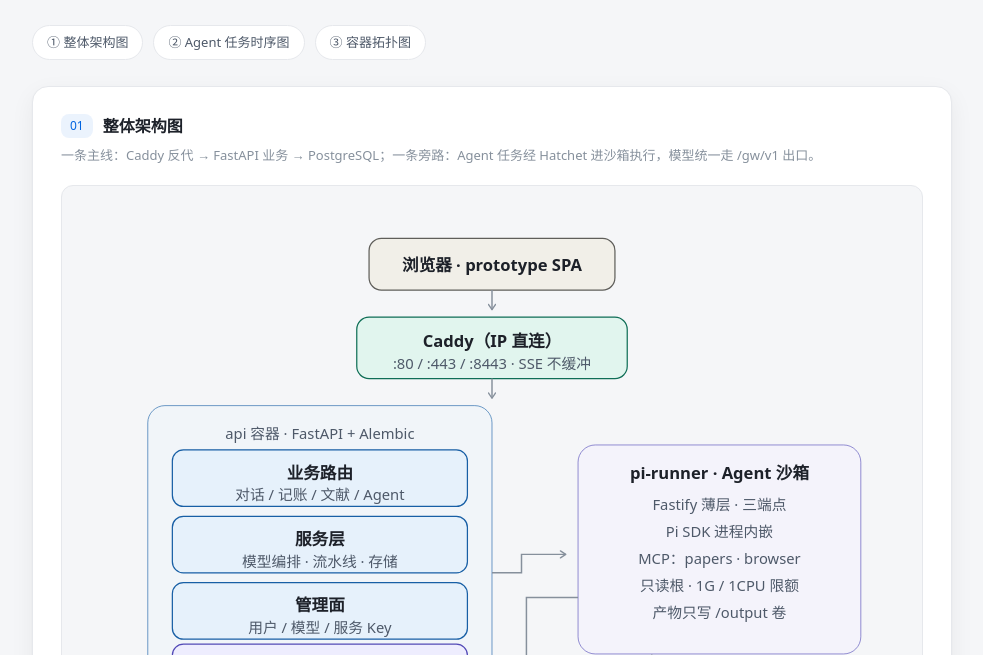
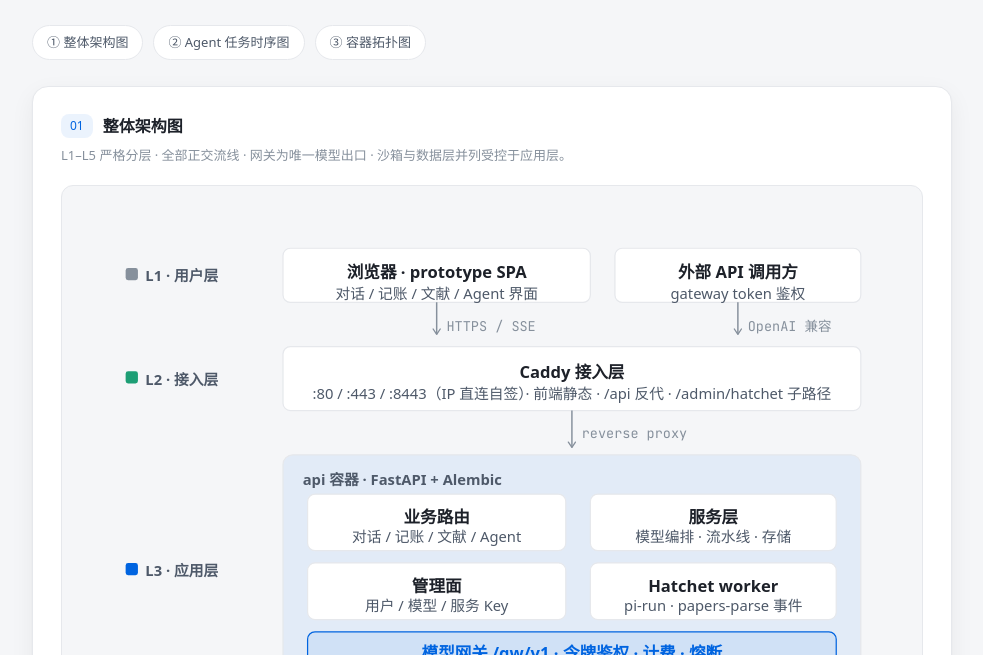
Before and after one commit to XiaoPang-Huang/lumencafe, a plain HTML site: page docs/架构总览-v1.html in a window 1280 px wide. Shown: the part 145-800 px from the top of the page, without its empty margins (148-1131 px from the left). Drawn offline with Linux system fonts and the light colour scheme; a script that the page names is missing.

Commit message:
docs: 架构图改为正式分层风格（L1-L5 正交流线，科研配色）

```diff
--- a/docs/架构总览-v1.html
+++ b/docs/架构总览-v1.html
@@ -36,6 +36,12 @@
 .fig svg .leader{stroke:var(--text-3);stroke-width:.9;fill:none;opacity:.65;stroke-dasharray:4 3}
 .fig svg .node rect{stroke-width:1}
 .fig svg .node{cursor:default}
+.fig svg rect.frame{fill:var(--brand-soft);stroke:var(--border);stroke-width:1}
+.fig svg .nd rect{fill:var(--card);stroke:var(--border);stroke-width:1}
+.fig svg .gwnode rect{fill:var(--brand-soft);stroke:var(--brand);stroke-width:1}
+.fig svg .gwnode text.th{fill:var(--brand)}
+.fig svg text.ly{fill:var(--text-2);font-size:12px;font-weight:600}
+.fig svg text.mono{fill:var(--text-3);font-size:11px;font-family:"JetBrains Mono Local",Consolas,monospace}
 .fig svg .c-blue rect{fill:#E6F1FB;stroke:#185FA5}
 .fig svg .c-teal rect{fill:#E1F5EE;stroke:#0F6E56}
 .fig svg .c-purple rect{fill:#EEEDFE;stroke:#534AB7}
@@ -108,85 +114,108 @@ code{font-family:"JetBrains Mono Local",Consolas,monospace;font-size:.92em;
 <!-- ============ ① 整体架构图 ============ -->
 <section class="card" id="arch">
   <h2><span class="no">01</span>整体架构图</h2>
-  <div class="sub">一条主线：Caddy 反代 → FastAPI 业务 → PostgreSQL；一条旁路：Agent 任务经 Hatchet 进沙箱执行，模型统一走 /gw/v1 出口。</div>
+  <div class="sub">L1–L5 严格分层 · 全部正交流线 · 网关为唯一模型出口 · 沙箱与数据层并列受控于应用层。</div>
   <div class="fig">
   <svg viewBox="0 0 680 600" width="100%" role="img" xmlns="http://www.w3.org/2000/svg">
-    <title>整体架构</title>
-    <desc>客户端经 Caddy 到 FastAPI 应用层，数据落 PostgreSQL；Agent 任务由 Hatchet 编排进 pi-runner 沙箱，模型请求统一经网关出口</desc>
+    <title>整体分层架构</title>
+    <desc>L1 用户层经 L2 Caddy 接入 L3 FastAPI 应用层；应用层向下连接 L4 PostgreSQL 与 pi-runner 沙箱；L5 为备份与外部依赖</desc>
     <defs>
       <marker id="ar1" viewBox="0 0 10 10" refX="8" refY="5" markerWidth="6" markerHeight="6" orient="auto-start-reverse">
         <path d="M2 1L8 5L2 9" fill="none" stroke="context-stroke" stroke-width="1.5" stroke-linecap="round" stroke-linejoin="round"/>
       </marker>
     </defs>
 
-    <g class="node c-gray">
-      <rect x="240" y="28" width="200" height="42" rx="10" stroke-width="0.5"/>
-      <text class="th" x="340" y="49" text-anchor="middle" dominant-baseline="central">浏览器 · prototype SPA</text>
+    <rect x="42" y="52" width="10" height="10" rx="2" fill="#86909C"/>
+    <text class="ly" x="58" y="58" dominant-baseline="central">L1 · 用户层</text>
+    <g class="nd">
+      <rect x="170" y="36" width="250" height="44" rx="6" stroke-width="1"/>
+      <text class="th" x="295" y="55" text-anchor="middle" dominant-baseline="central">浏览器 · prototype SPA</text>
+      <text class="ts" x="295" y="72" text-anchor="middle" dominant-baseline="central">对话 / 记账 / 文献 / Agent 界面</text>
     </g>
-    <path class="arr" d="M340 70 V86" marker-end="url(#ar1)"/>
+    <g class="nd">
+      <rect x="440" y="36" width="200" height="44" rx="6" stroke-width="1"/>
+      <text class="th" x="540" y="55" text-anchor="middle" dominant-baseline="central">外部 API 调用方</text>
+      <text class="ts" x="540" y="72" text-anchor="middle" dominant-baseline="central">gateway token 鉴权</text>
+    </g>
+    <path class="arr" d="M295 80 V106" marker-end="url(#ar1)"/>
+    <path class="arr" d="M540 80 V106" marker-end="url(#ar1)"/>
+    <text class="mono" x="303" y="99" dominant-baseline="central">HTTPS / SSE</text>
+    <text class="mono" x="548" y="99" dominant-baseline="central">OpenAI 兼容</text>
 
-    <g class="node c-teal">
-      <rect x="230" y="92" width="220" height="50" rx="10" stroke-width="0.5"/>
-      <text class="th" x="340" y="111" text-anchor="middle" dominant-baseline="central">Caddy（IP 直连）</text>
-      <text class="ts" x="340" y="129" text-anchor="middle" dominant-baseline="central">:80 / :443 / :8443 · SSE 不缓冲</text>
+    <rect x="42" y="136" width="10" height="10" rx="2" fill="#1D9E75"/>
+    <text class="ly" x="58" y="142" dominant-baseline="central">L2 · 接入层</text>
+    <g class="nd">
+      <rect x="170" y="116" width="470" height="52" rx="6" stroke-width="1"/>
+      <text class="th" x="405" y="136" text-anchor="middle" dominant-baseline="central">Caddy 接入层</text>
+      <text class="ts" x="405" y="154" text-anchor="middle" dominant-baseline="central">:80 / :443 / :8443（IP 直连自签）· 前端静态 · /api 反代 · /admin/hatchet 子路径</text>
     </g>
-    <path class="arr" d="M340 142 V158" marker-end="url(#ar1)"/>
+    <path class="arr" d="M405 168 V198" marker-end="url(#ar1)"/>
+    <text class="mono" x="413" y="186" dominant-baseline="central">reverse proxy</text>
 
-    <rect x="60" y="164" width="280" height="302" rx="14" class="c-blue" fill-opacity="0.3" stroke-width="0.5"/>
-    <text class="ts" x="200" y="186" text-anchor="middle" dominant-baseline="central">api 容器 · FastAPI + Alembic</text>
+    <rect x="42" y="292" width="10" height="10" rx="2" fill="#0064E0"/>
+    <text class="ly" x="58" y="298" dominant-baseline="central">L3 · 应用层</text>
+    <rect x="170" y="204" width="470" height="188" rx="8" class="frame"/>
+    <text class="ly" x="186" y="224" dominant-baseline="central">api 容器 · FastAPI + Alembic</text>
+    <g class="nd">
+      <rect x="190" y="236" width="210" height="46" rx="6" stroke-width="1"/>
+      <text class="th" x="295" y="254" text-anchor="middle" dominant-baseline="central">业务路由</text>
+      <text class="ts" x="295" y="270" text-anchor="middle" dominant-baseline="central">对话 / 记账 / 文献 / Agent</text>
+    </g>
+    <g class="nd">
+      <rect x="420" y="236" width="200" height="46" rx="6" stroke-width="1"/>
+      <text class="th" x="520" y="254" text-anchor="middle" dominant-baseline="central">服务层</text>
+      <text class="ts" x="520" y="270" text-anchor="middle" dominant-baseline="central">模型编排 · 流水线 · 存储</text>
+    </g>
+    <g class="nd">
+      <rect x="190" y="292" width="210" height="46" rx="6" stroke-width="1"/>
+      <text class="th" x="295" y="310" text-anchor="middle" dominant-baseline="central">管理面</text>
+      <text class="ts" x="295" y="326" text-anchor="middle" dominant-baseline="central">用户 / 模型 / 服务 Key</text>
+    </g>
+    <g class="nd">
+      <rect x="420" y="292" width="200" height="46" rx="6" stroke-width="1"/>
+      <text class="th" x="520" y="310" text-anchor="middle" dominant-baseline="central">Hatchet worker</text>
+      <text class="ts" x="520" y="326" text-anchor="middle" dominant-baseline="central">pi-run · papers-parse 事件</text>
+    </g>
+    <g class="gwnode">
+      <rect x="190" y="348" width="430" height="34" rx="6" stroke-width="1"/>
+      <text class="th" x="405" y="365" text-anchor="middle" dominant-baseline="central">模型网关 /gw/v1 · 令牌鉴权 · 计费 · 熔断</text>
+    </g>
+    <path class="arr" d="M280 392 V418" marker-end="url(#ar1)"/>
+    <path class="arr" d="M525 392 V418" marker-end="url(#ar1)"/>
+    <text class="mono" x="288" y="408" dominant-baseline="central">SQL :5432</text>
+    <text class="mono" x="533" y="408" dominant-baseline="central">HTTP :8787</text>
 
-    <g class="node c-blue">
-      <rect x="80" y="200" width="240" height="46" rx="9" stroke-width="0.5"/>
-      <text class="th" x="200" y="218" text-anchor="middle" dominant-baseline="central">业务路由</text>
-      <text class="ts" x="200" y="236" text-anchor="middle" dominant-baseline="central">对话 / 记账 / 文献 / Agent</text>
+    <rect x="42" y="448" width="10" height="10" rx="2" fill="#534AB7"/>
+    <text class="ly" x="58" y="454" dominant-baseline="central">L4 · 数据与沙箱</text>
+    <g class="nd">
+      <rect x="170" y="424" width="220" height="60" rx="6" stroke-width="1"/>
+      <text class="th" x="280" y="444" text-anchor="middle" dominant-baseline="central">PostgreSQL 16</text>
+      <text class="ts" x="280" y="462" text-anchor="middle" dominant-baseline="central">lumencafe 业务库 · hatchet 库</text>
     </g>
-    <g class="node c-blue">
-      <rect x="80" y="254" width="240" height="46" rx="9" stroke-width="0.5"/>
-      <text class="th" x="200" y="272" text-anchor="middle" dominant-baseline="central">服务层</text>
-      <text class="ts" x="200" y="290" text-anchor="middle" dominant-baseline="central">模型编排 · 流水线 · 存储</text>
+    <g class="nd">
+      <rect x="410" y="424" width="230" height="60" rx="6" stroke-width="1"/>
+      <text class="th" x="525" y="444" text-anchor="middle" dominant-baseline="central">pi-runner 沙箱</text>
+      <text class="ts" x="525" y="462" text-anchor="middle" dominant-baseline="central">Pi SDK · Fastify · MCP · 只读根</text>
     </g>
-    <g class="node c-blue">
-      <rect x="80" y="308" width="240" height="46" rx="9" stroke-width="0.5"/>
-      <text class="th" x="200" y="326" text-anchor="middle" dominant-baseline="central">管理面</text>
-      <text class="ts" x="200" y="344" text-anchor="middle" dominant-baseline="central">用户 / 模型 / 服务 Key</text>
+    <path class="arr" d="M280 484 V514" marker-end="url(#ar1)"/>
+    <path class="arr" d="M525 484 V514" marker-end="url(#ar1)"/>
+    <text class="mono" x="288" y="502" dominant-baseline="central">pg_dump 每日</text>
+    <text class="mono" x="533" y="502" dominant-baseline="central">模型出口 → 网关</text>
+
+    <rect x="42" y="538" width="10" height="10" rx="2" fill="#854F0B"/>
+    <text class="ly" x="58" y="544" dominant-baseline="central">L5 · 基础设施</text>
+    <g class="nd">
+      <rect x="170" y="520" width="220" height="48" rx="6" stroke-width="1"/>
+      <text class="th" x="280" y="538" text-anchor="middle" dominant-baseline="central">backup</text>
+      <text class="ts" x="280" y="556" text-anchor="middle" dominant-baseline="central">restic 每日全量增量</text>
     </g>
-    <g class="node c-purple">
-      <rect x="80" y="358" width="240" height="48" rx="9" stroke-width="0.5"/>
-      <text class="ts" x="200" y="376" text-anchor="middle" dominant-baseline="central">Hatchet worker</text>
-      <text class="ts" x="200" y="398" text-anchor="middle" dominant-baseline="central">pi-run · papers-parse 事件任务</text>
-    </g>
-    <g class="node c-amber">
-      <rect x="80" y="416" width="240" height="44" rx="9" stroke-width="0.5"/>
-      <text class="th" x="200" y="432" text-anchor="middle" dominant-baseline="central">模型网关 /gw/v1</text>
-      <text class="ts" x="200" y="450" text-anchor="middle" dominant-baseline="central">令牌鉴权 · 计费 · 熔断</text>
+    <g class="nd">
+      <rect x="410" y="520" width="230" height="48" rx="6" stroke-width="1"/>
+      <text class="th" x="525" y="538" text-anchor="middle" dominant-baseline="central">外部依赖</text>
+      <text class="ts" x="525" y="556" text-anchor="middle" dominant-baseline="central">模型厂商 API · 文献源</text>
     </g>
 
-    <rect x="60" y="490" width="280" height="76" rx="14" class="c-green" fill-opacity="0.3" stroke-width="0.5"/>
-    <text class="th" x="200" y="510" text-anchor="middle" dominant-baseline="central">PostgreSQL 16</text>
-    <text class="ts" x="200" y="530" text-anchor="middle" dominant-baseline="central">lumencafe 业务库 ｜ hatchet 引擎库</text>
-    <text class="ts" x="200" y="550" text-anchor="middle" dominant-baseline="central">备份：restic 每日 → 宿主机异目录</text>
-    <path class="arr" d="M200 466 V484" marker-end="url(#ar1)"/>
-
-    <rect x="410" y="196" width="230" height="170" rx="14" class="c-purple" fill-opacity="0.32" stroke-width="0.5"/>
-    <text class="th" x="525" y="218" text-anchor="middle" dominant-baseline="central">pi-runner · Agent 沙箱</text>
-    <text class="ts" x="525" y="244" text-anchor="middle" dominant-baseline="central">Fastify 薄层 · 三端点</text>
-    <text class="ts" x="525" y="266" text-anchor="middle" dominant-baseline="central">Pi SDK 进程内嵌</text>
-    <text class="ts" x="525" y="288" text-anchor="middle" dominant-baseline="central">MCP：papers · browser</text>
-    <text class="ts" x="525" y="310" text-anchor="middle" dominant-baseline="central">只读根 · 1G / 1CPU 限额</text>
-    <text class="ts" x="525" y="332" text-anchor="middle" dominant-baseline="central">产物只写 /output 卷</text>
-
-    <path class="arr" d="M340 300 H364 V285 H400" marker-end="url(#ar1)"/>
-    <path class="arr" d="M410 320 H368 V416 H206" marker-end="url(#ar1)"/>
-    <path class="arr" d="M320 432 H398" marker-end="url(#ar1)"/>
-    <path class="leader" d="M470 366 V390" marker-end="url(#ar1)"/>
-    <text class="ts" x="480" y="382" dominant-baseline="central">MCP 访问</text>
-
-    <rect x="410" y="398" width="230" height="72" rx="14" class="c-coral" fill-opacity="0.3" stroke-width="0.5"/>
-    <text class="th" x="525" y="418" text-anchor="middle" dominant-baseline="central">外部依赖</text>
-    <text class="ts" x="525" y="438" text-anchor="middle" dominant-baseline="central">模型厂商 API（DeepSeek 等）</text>
-    <text class="ts" x="525" y="458" text-anchor="middle" dominant-baseline="central">文献源 · Playwright 浏览器</text>
-
-    <text class="ts" x="340" y="592" text-anchor="middle">模型请求统一走 /gw/v1 出口（计费熔断）· 产物经 /output 卷回流主体校验入库</text>
+    <text class="ts" x="405" y="592" text-anchor="middle" dominant-baseline="central">正交流线 = 请求 / 数据流 · 模型统一经 L3 网关出口 · Agent 由 Hatchet 编排</text>
   </svg>
   </div>
   <div class="notes">
```
